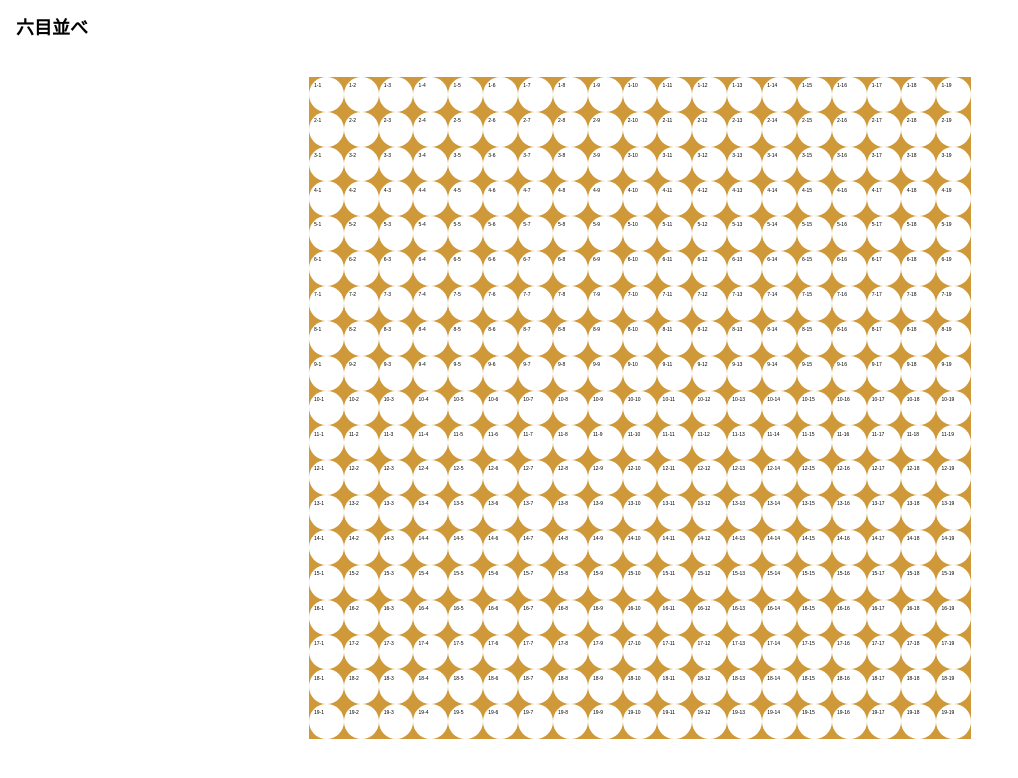
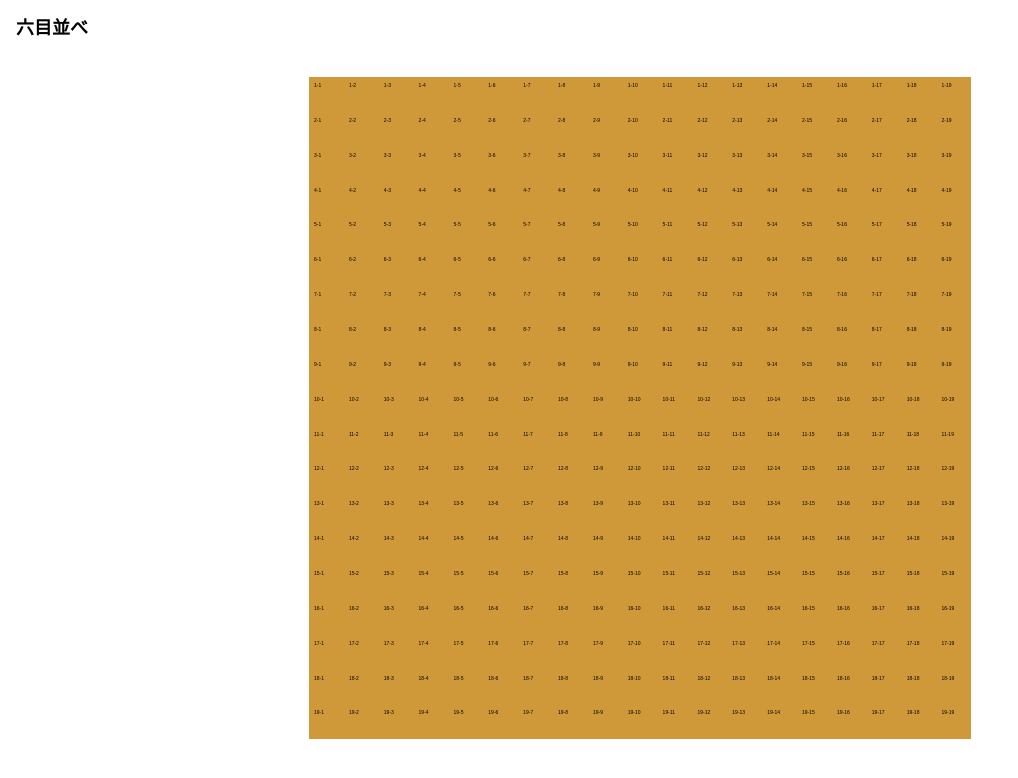
Before and after one commit to TakuyaXyze/6moku-narabe, a Next.js app: page / in a window 1280 px wide. Shown: the top 778 px of the page, without its empty margins (0-1018 px from the left). Built offline with nearby package versions, Linux system fonts and the light colour scheme.

Commit message:
🎨 碁石を配置可能に

```diff
--- a/components/GameBoard.tsx
+++ b/components/GameBoard.tsx
@@ -1,29 +1,49 @@
+"use client";
+
 import "../styles/GameBoard.css"
+import { useState } from 'react'
 import { ReactNode } from "react";
+import { turnColor } from "./PlayGround";
 
 export const ROW = 19;
 export const COLUMN = 19;
 
 export function GameBoard() {
 
+    const [filled, setFilled] = useState(false); //碁石を操作したかどうかの判定装置が必要
+
     const printBoxesTable = (): ReactNode => {
         //マス目の集合・碁盤を作成
-        const printTd = (rowNo: number, columnNo: number): ReactNode => {
+        const printBox = (rowNo: number, columnNo: number): ReactNode => {
             //1マス1マスを描画
             //[1,1]→countNo=1, [2,19]→countNo=38, [5,15]→countNo=90,
             const countNo: number = (rowNo - 1) * 19 + (columnNo - 1);
+            //タグのkeyにboxesMapのkeyを。stoneで碁石を呼び出し。座標を表示。
 
-            //タグのkeyにboxesMapのkeyを。circleで碁石を呼び出し。座標を表示。
+            const [stoneColor, setStoneColor] = useState("void");
+            function setGoishi(color: string) {
+                //碁石の色["white","black"]を受け取って碁石を置く（マス目の円のクラスを加えて色を変える）
+                if (1 == 1) { //上書きできないようにするのが難しいかも...
+                    //そのときのターンの色に変える
+                    setStoneColor(color);
+
+                    setFilled(true);
+                }
+            }
             return (
                 <div key={countNo} className="box">
-                    <div className="circle">
+                    <div onClick={() => setGoishi(turnColor)}
+                        className={`stone
+                                    ${stoneColor === "white" ? "white" : ""}
+                                    ${stoneColor === "black" ? "black" : ""}
+                                    `}>
                         {rowNo}-{columnNo}
                     </div>
                 </div>
             );
         }
 
-        const printTr = (rowNo: number): ReactNode => {
+        const printRow = (rowNo: number): ReactNode => {
             //1行ずつを描画
             //行番号が並ぶ配列。配列の長さ=列数
             const rowNos: number[] = [];
@@ -32,11 +52,11 @@ export function GameBoard() {
             }
             //1行ごとに<td>のブロックの塊を描画。
             return <div key={rowNo} className="row">{
-                rowNos.map((columnNo: number) => printTd(rowNo, columnNo + 1))
+                rowNos.map((columnNo: number) => printBox(rowNo, columnNo + 1))
             }</div>
         }
 
-        const printTbody = (): ReactNode => {
+        const printBlock = (): ReactNode => {
             //全体を描画
             //列番号が並ぶ配列。配列の長さ=行数
             const columnNos: number[] = [];
@@ -45,14 +65,14 @@ export function GameBoard() {
             }
             //1行ごとに<td>のブロックの塊を描画。
             return <div className="tbody">{
-                columnNos.map((rowNo: number) => printTr(rowNo + 1))
+                columnNos.map((rowNo: number) => printRow(rowNo + 1))
             }</div>
         }
 
         return (
             <div className="table">
                 <div className="thead"></div>
-                {printTbody()}
+                {printBlock()}
             </div>
         )
     };
--- a/components/PlayGround.tsx
+++ b/components/PlayGround.tsx
@@ -1,7 +1,10 @@
 import { GameBoard } from "./GameBoard";
 import "../styles/PlayGround.css"
 
+export var turnColor: string = "white";
+
 export function PlayGround() {
+
     return (
         <div className="playGround">
             <GameBoard />
--- a/styles/GameBoard.css
+++ b/styles/GameBoard.css
@@ -30,12 +30,20 @@
     width: calc(100%/19);
 }
 
-.circle {
+.stone {
     height: 85%;
     width: 85%;
-    background-color: #ffffff;
+    background-color: hsla(0, 0%, 100%, 0);
     border-radius: 50%;
     font-size: 5px;
     padding-left: 15%;
     padding-top: 15%;
 }
+
+.white {
+    background-color: #ffffff;
+}
+
+.black {
+    background-color: #000000;
+}
```
